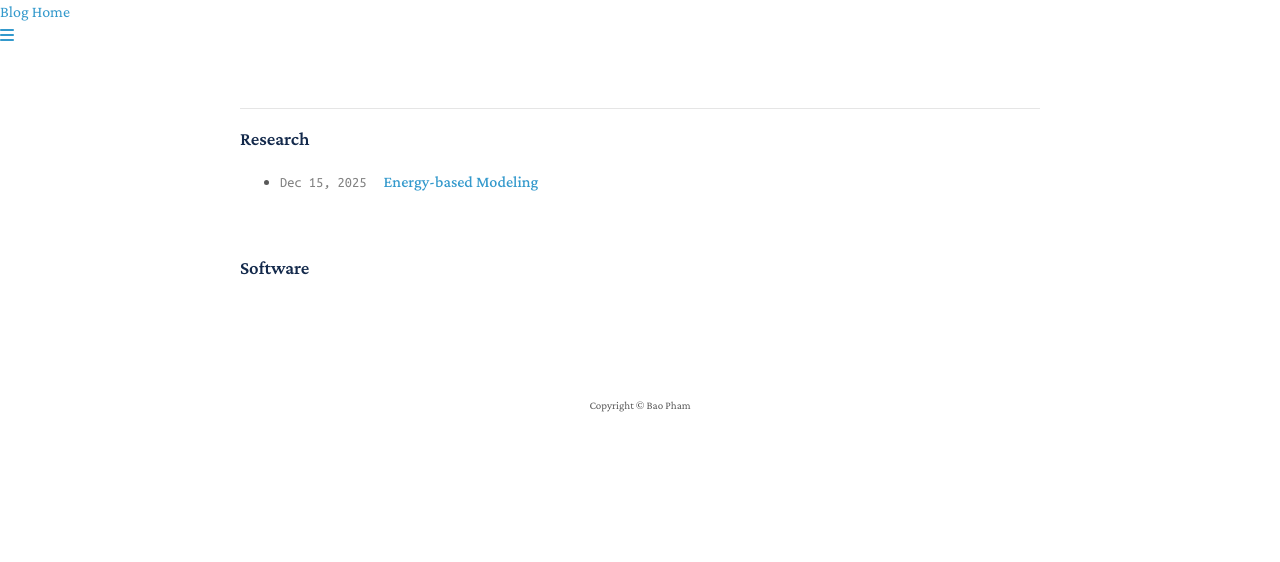
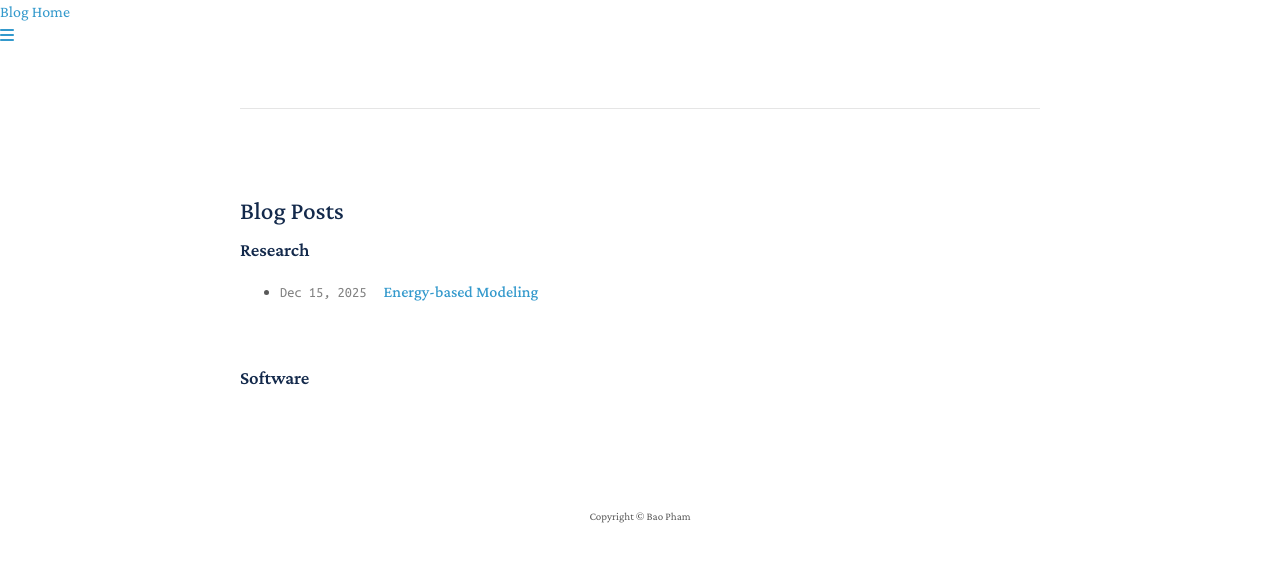
Before and after one commit to Lemon-cmd/Lemon-cmd.github.io, a Jekyll site: the page built from blog.md, in a window 1280 px wide. Shown: the top 562 px of the page. Built offline with Jekyll 4.4.1, drawn with Linux system fonts in a browser that asks for light colours; a style sheet for code colours, icons or effects is not loaded.

Commit message:
modifed blog.md

```diff
--- a/blog.md
+++ b/blog.md
@@ -3,6 +3,11 @@ layout: blog
 title:
 permalink: /blog/
 ---
+
+<br>
+<br>
+
+## Blog Posts
 
 ### Research
 <ul>
```
